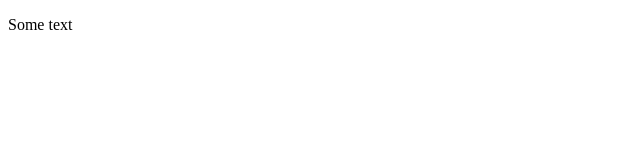
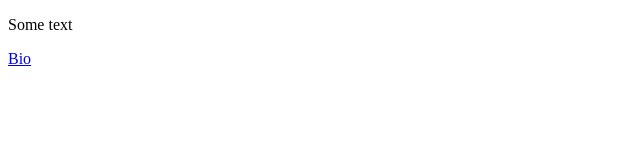
Before and after one commit to VladRama/test, a plain HTML site: page index.html in a window 1280 px wide. Shown: the full height of the page, 0-640 px from the left. Drawn offline with Linux system fonts and the light colour scheme.

Commit message:
Added link to Bio

```diff
--- a/index.html
+++ b/index.html
@@ -8,5 +8,6 @@
 </head>
 <body>
   <p>Some text</p>
+  <a href="/">Bio</a>
 </body>
 </html>
```
